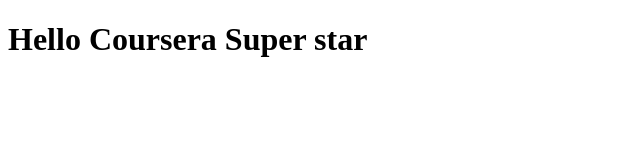
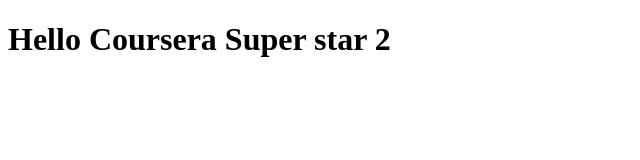
Before and after one commit to jersonu/coursera-test, a plain HTML site: page index.html in a window 1280 px wide. Shown: the full height of the page, 0-640 px from the left. Drawn offline with Linux system fonts and the light colour scheme.

Commit message:
Next version of my web file

```diff
--- a/index.html
+++ b/index.html
@@ -5,6 +5,6 @@
     <title>Hello Coursera</title>
   </head>
   <body>
-    <h1>Hello Coursera Super star </h1>
+    <h1>Hello Coursera Super star 2 </h1>
   </body>
 </html>
```
